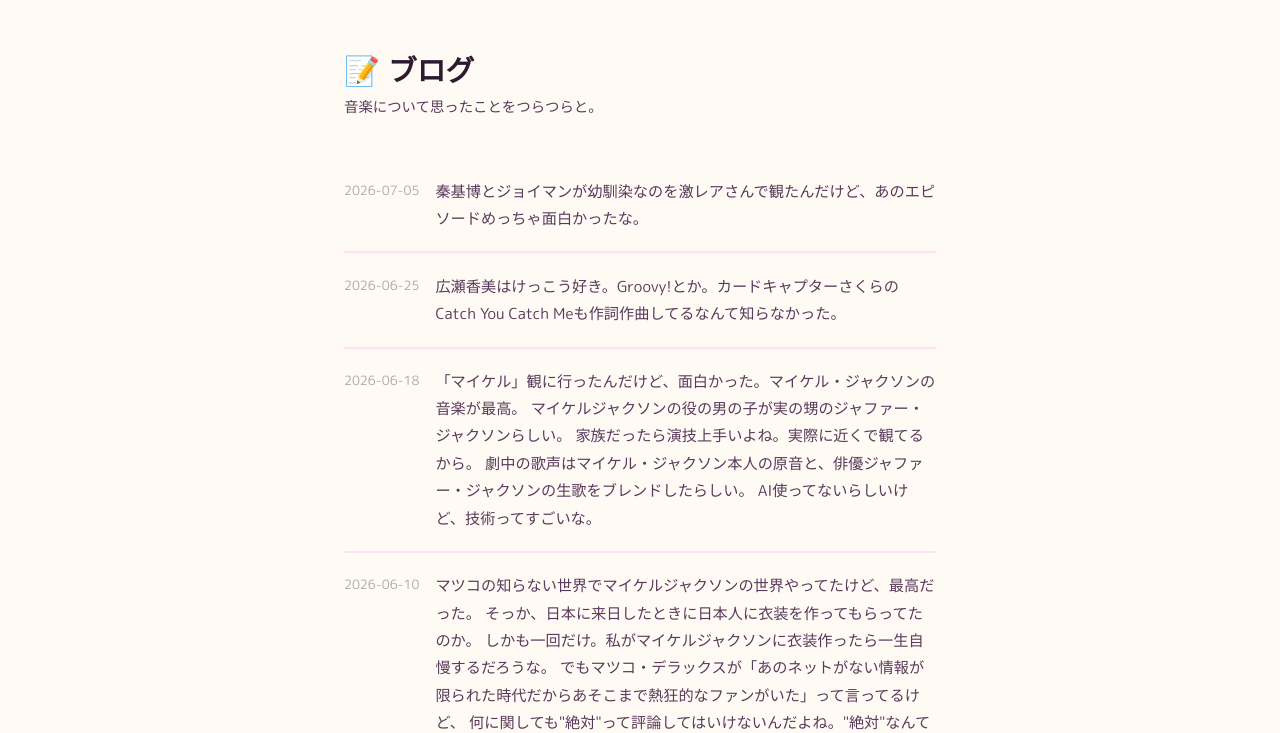
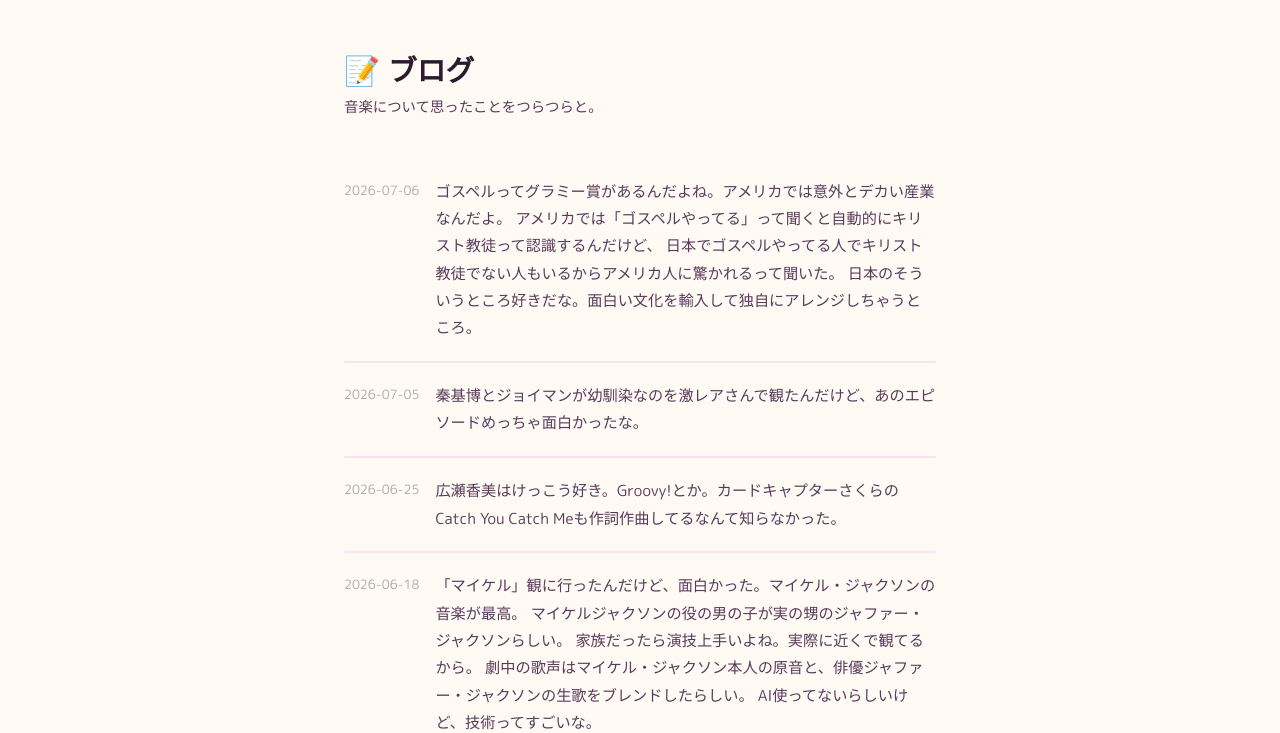
Before and after one commit to Azaleacreativeroom888/fan-music, a plain HTML site: page blog.html in a window 1280 px wide. Shown: the part 67-800 px from the top of the page. Drawn offline with Linux system fonts and the light colour scheme; a web font is replaced by a local one.

Commit message:
Update blog.html

```diff
--- a/blog.html
+++ b/blog.html
@@ -128,6 +128,14 @@
     <p class="page-sub">音楽について思ったことをつらつらと。</p>
 
     <div class="entry">
+      <span class="entry-date">2026-07-06</span>
+      <p class="entry-comment">ゴスペルってグラミー賞があるんだよね。アメリカでは意外とデカい産業なんだよ。
+      アメリカでは「ゴスペルやってる」って聞くと自動的にキリスト教徒って認識するんだけど、
+      日本でゴスペルやってる人でキリスト教徒でない人もいるからアメリカ人に驚かれるって聞いた。
+      日本のそういうところ好きだな。面白い文化を輸入して独自にアレンジしちゃうところ。</p>
+    </div>
+
+    <div class="entry">
       <span class="entry-date">2026-07-05</span>
       <p class="entry-comment">秦基博とジョイマンが幼馴染なのを激レアさんで観たんだけど、あのエピソードめっちゃ面白かったな。</p>
     </div>
```
